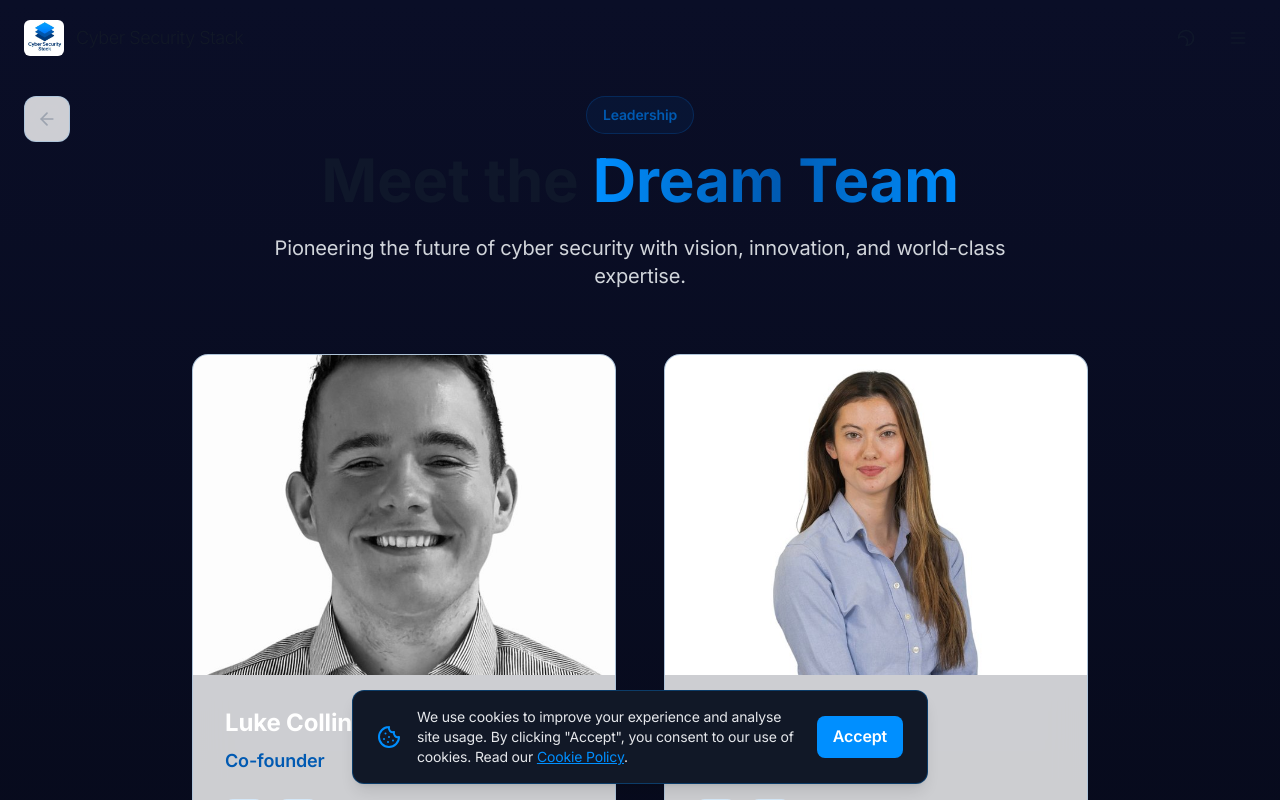
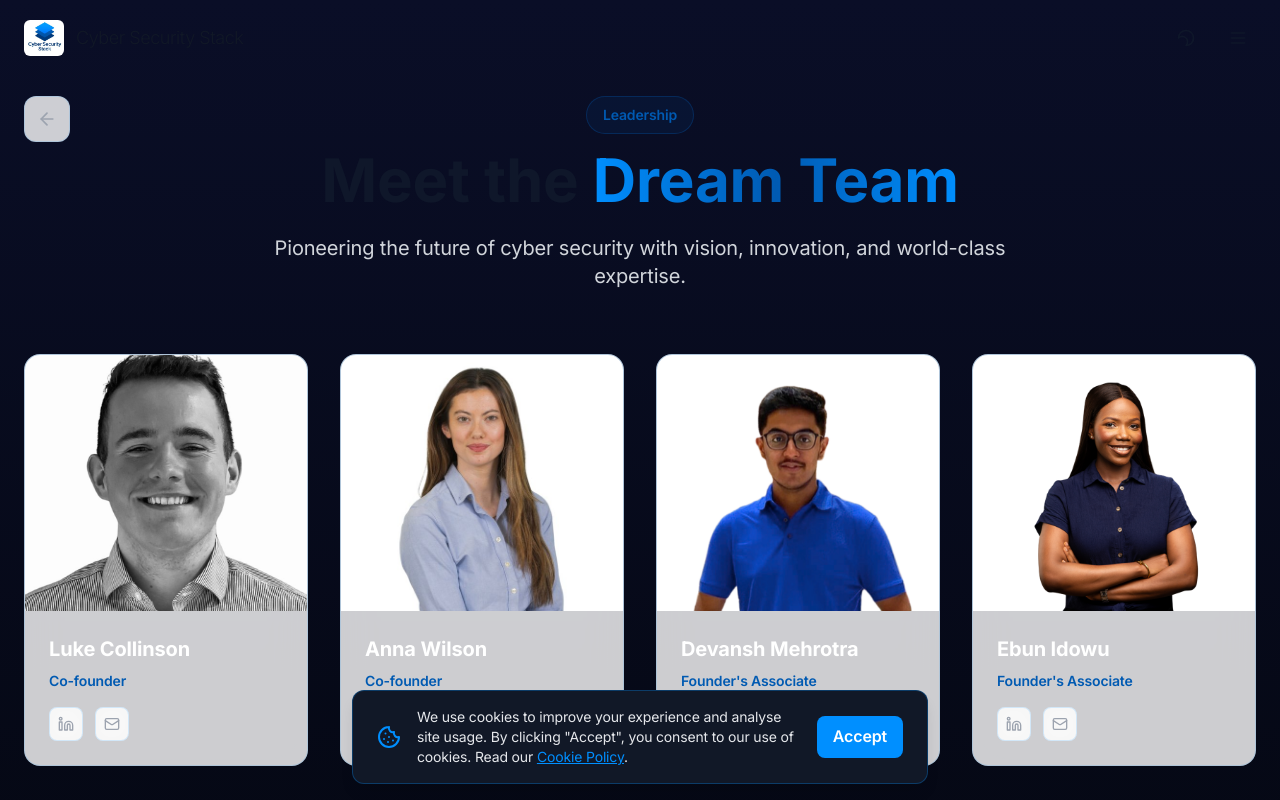
Before and after one commit to DevanshM1211/Cybersecurity-Stack-Website, a Next.js app: page /team in a window 1280 px wide. Shown: the top 800 px of the page. Built offline with nearby package versions, Linux system fonts and the light colour scheme.

Commit message:
Display team members in one horizontal line with 4 columns

```diff
--- a/components/Team.tsx
+++ b/components/Team.tsx
@@ -92,7 +92,7 @@ const Team = () => {
           initial={{ opacity: 0 }}
           animate={isInView ? { opacity: 1 } : {}}
           transition={{ delay: 0.6 }}
-          className="grid md:grid-cols-2 gap-12 max-w-4xl mx-auto"
+          className="grid grid-cols-1 md:grid-cols-2 lg:grid-cols-4 gap-8 max-w-7xl mx-auto"
         >
           {team.map((member, index) => (
             <motion.div
@@ -104,27 +104,27 @@ const Team = () => {
               className="glass-effect rounded-2xl overflow-hidden hover:glow-effect transition-all cursor-pointer group"
             >
               {/* Image */}
-              <div className="relative h-80 bg-gradient-to-br from-cyber-blue/20 via-cyber-purple/20 to-cyber-pink/20 overflow-hidden">
+              <div className="relative h-64 bg-gradient-to-br from-cyber-blue/20 via-cyber-purple/20 to-cyber-pink/20 overflow-hidden">
                 <Image
                   src={member.image}
                   alt={`${member.name} - ${member.role}`}
                   fill
                   className="object-cover"
-                  sizes="(max-width: 768px) 100vw, 50vw"
+                  sizes="(max-width: 768px) 100vw, (max-width: 1024px) 50vw, 25vw"
                 />
               </div>
 
               {/* Member Info */}
-              <div className="p-8">
-                <h3 className="text-2xl font-bold text-white mb-2 group-hover:text-cyber-blue transition-colors">
+              <div className="p-6">
+                <h3 className="text-xl font-bold text-white mb-2 group-hover:text-cyber-blue transition-colors">
                   {member.name}
                 </h3>
-                <p className="text-cyber-purple text-lg font-semibold mb-4">
+                <p className="text-cyber-purple text-sm font-semibold mb-4">
                   {member.role}
                 </p>
 
                 {/* Social Links */}
-                <div className="flex gap-4 mt-6">
+                <div className="flex gap-3 mt-4">
                   <motion.a
                     href={member.linkedin}
                     target="_blank"
@@ -135,7 +135,7 @@ const Team = () => {
                     aria-label={`${member.name}'s LinkedIn profile`}
                   >
                     <Linkedin
-                      className="w-5 h-5 text-gray-400 hover:text-cyber-blue transition-colors"
+                      className="w-4 h-4 text-gray-400 hover:text-cyber-blue transition-colors"
                       aria-hidden="true"
                     />
                   </motion.a>
@@ -148,7 +148,7 @@ const Team = () => {
                       aria-label={`Email ${member.name}`}
                     >
                       <Mail
-                        className="w-5 h-5 text-gray-400 hover:text-cyber-purple transition-colors"
+                        className="w-4 h-4 text-gray-400 hover:text-cyber-purple transition-colors"
                         aria-hidden="true"
                       />
                     </motion.a>
```
